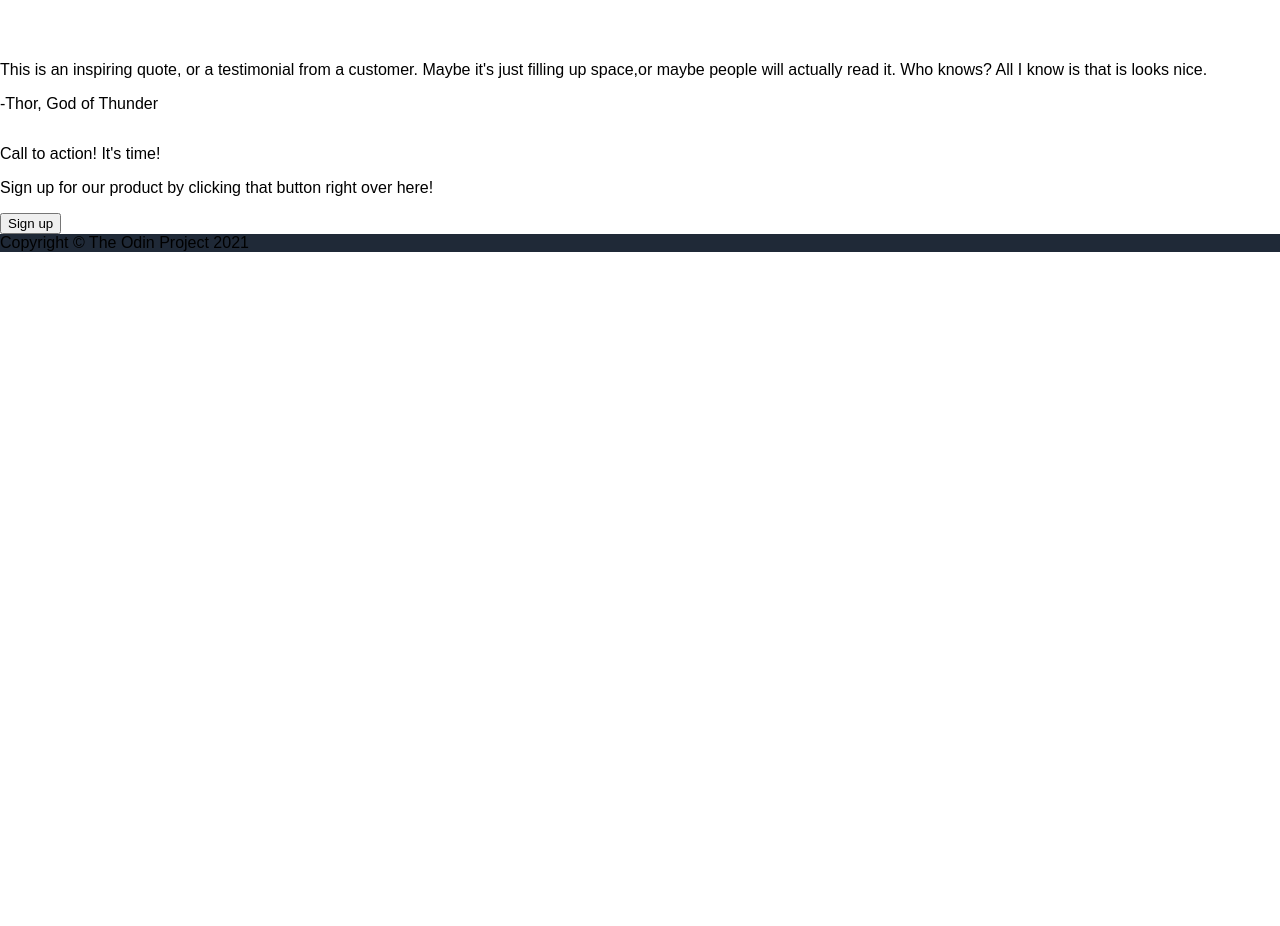
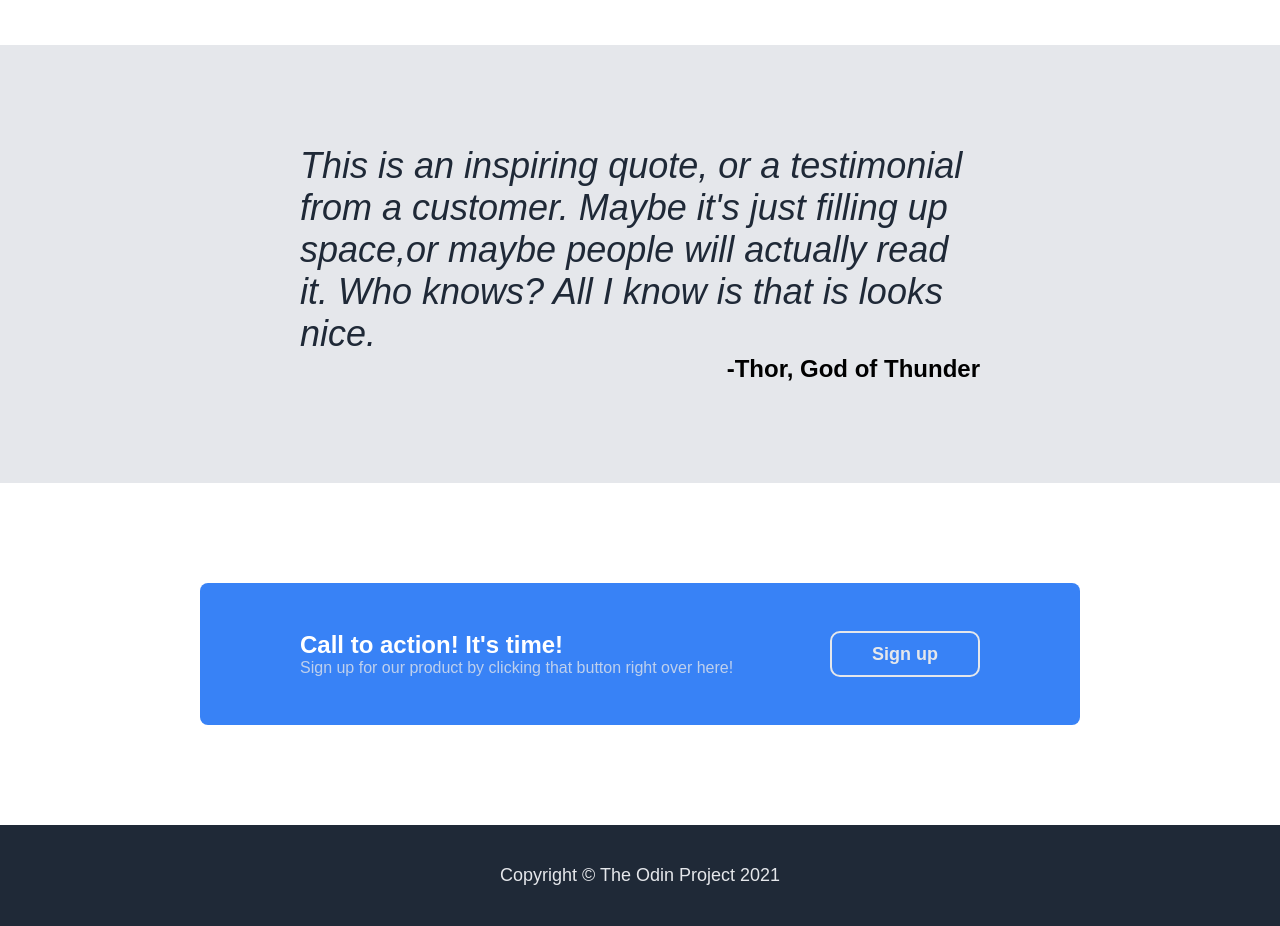
Before and after one commit to valaczkailona/odin-landing-page, a plain HTML site: page index.html in a window 1280 px wide. Shown: the part 920-1846 px from the top of the page. Before the commit the page ends 1172 px from the top, so only its background shows below. Drawn offline with Linux system fonts and the light colour scheme.

Commit message:
Create the third and fourth part in css

```diff
--- a/index.html
+++ b/index.html
@@ -52,13 +52,14 @@
         <p class="writer">-Thor, God of Thunder</p>
     </div>
 
-    <div class="four"></div>
+    <div class="four">
         <div class="information">
             <div class="information-left">
                 <p class="information-header">Call to action! It's time!</p>
                 <p class="information-text">Sign up for our product by clicking that button right over here!</p>
             </div>
             <button>Sign up</button>
+        </div>
     </div>
 
     <div class="footer">Copyright © The Odin Project 2021 </div>
--- a/style.css
+++ b/style.css
@@ -113,3 +113,64 @@ body {
     padding-top: 8px;
     text-align: center;
 }
+.three {
+    display: flex;
+    flex-direction: column;
+    justify-content: center;
+    background-color: #e5e7eb;
+    padding: 100px 300px;
+}
+.quote {
+    font-style: italic;
+    font-weight: lighter;
+    font-size: 36px;
+    color: #1F2937;
+    margin: 0px;
+}
+
+.writer {
+    font-size: 24px;
+    font-weight: bold;
+    align-self: flex-end;
+    margin: 0;
+}
+
+.four {
+    padding: 100px 200px;
+}
+
+.information {
+    display: flex;
+    justify-content: space-between;
+    background-color: #3882F6;
+    padding: 48px 100px;
+    border-radius: 8px;
+    margin: 0px;
+    color: #e5e7ebc6;
+}
+.information-header {
+    font-weight: bold;
+    font-size: 24px;
+    color: white;
+}
+.information-left p {
+    margin: 0px;
+
+}
+.information button {
+    color: #e5e7eb;
+    font-size: 18px;
+    font-weight: 600;
+    background-color:#3882F6;
+    border: #e5e7eb solid 2px;
+    border-radius: 10px;
+    padding: 0px 40px;
+}
+
+.footer {
+    color: #e5e7eb;
+    text-align: center;
+    padding-top: 40px;
+    padding-bottom: 40px;
+    font-size: 18px;
+}
```
